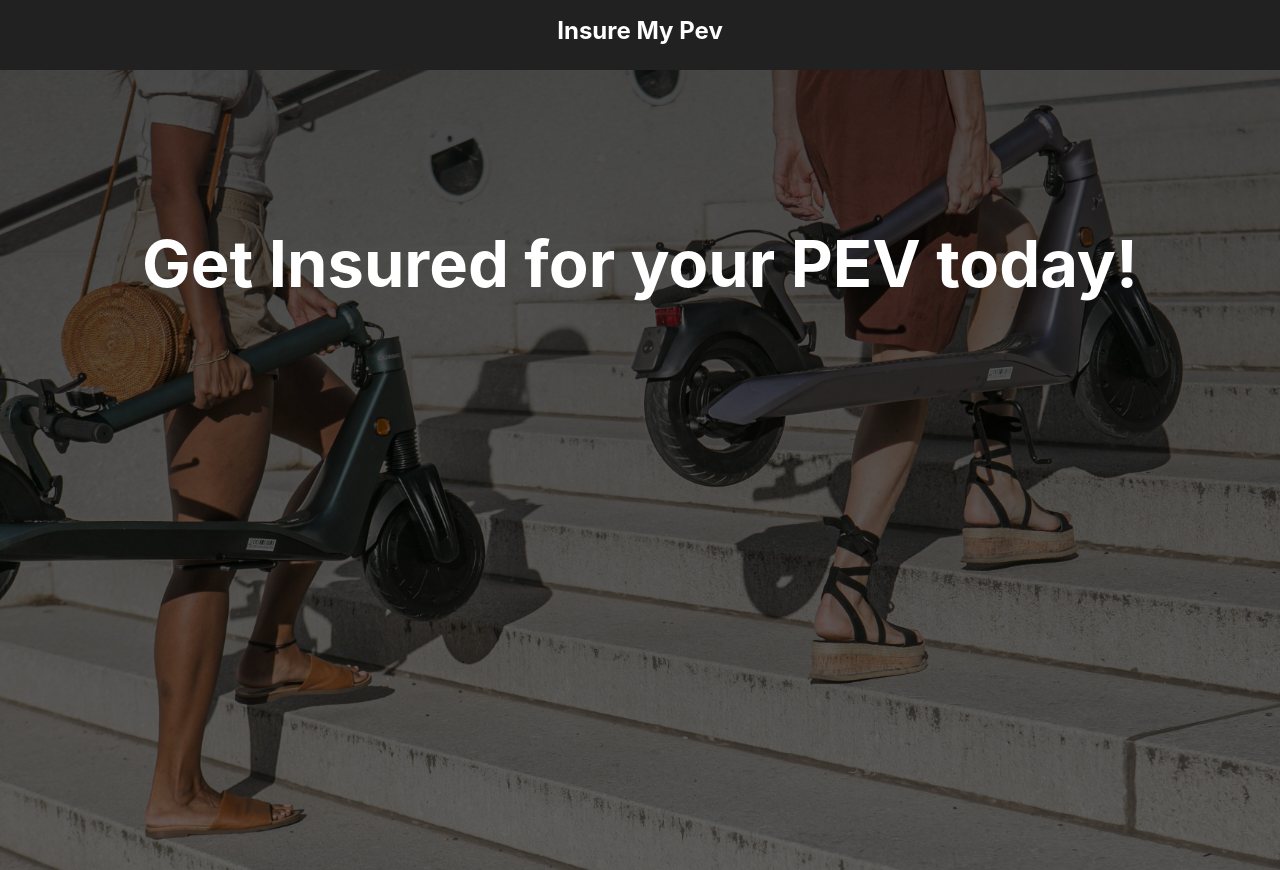
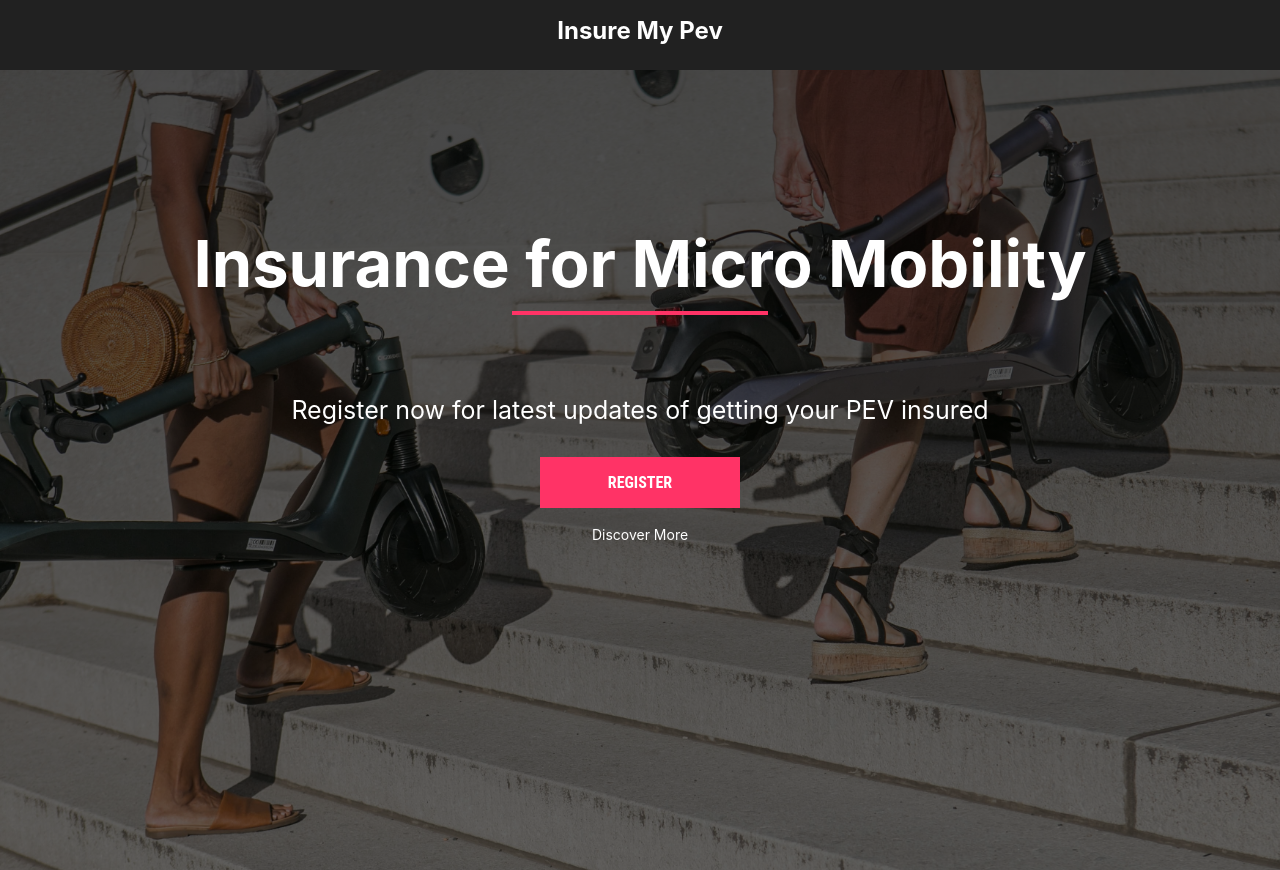
Before and after one commit to maxcramer/imp, a React (Create React App) app: page / in a window 1280 px wide. Built offline with nearby package versions, Linux system fonts and the light colour scheme.

Commit message:
styled out hero for homepage

```diff
--- a/src/components/Hero/Hero.js
+++ b/src/components/Hero/Hero.js
@@ -6,7 +6,16 @@ const Hero = () => {
   return (
     <div className="hero_container">
       <div className="hero_text_container">
-        <h1 className="hero_title">Get Insured for your PEV today!</h1>
+        <div>
+          <h1 className="hero_title">Insurance for Micro Mobility</h1>
+          <span className="hero_underscore"></span>
+        </div>
+
+        <p className="hero_tagline">
+          Register now for latest updates of getting your PEV insured{" "}
+        </p>
+        <button className="cta_register">Register</button>
+        <p className="hero_cta_tagline">Discover More</p>
       </div>
     </div>
   );
--- a/src/components/Hero/hero.css
+++ b/src/components/Hero/hero.css
@@ -24,3 +24,47 @@
   margin: 0;
   font-size: 65px;
 }
+
+.hero_underscore {
+  height: 4px;
+  width: 20%;
+  display: block;
+  margin: 8px auto 0;
+  background-color: #ff3366;
+}
+
+.hero_tagline {
+  font-size: 25px;
+  margin: 80px 0 32px 0;
+}
+
+.cta_register {
+  width: 100px;
+  height: 30px;
+  background-color: #ff3366;
+  border: none;
+  text-transform: uppercase;
+  color: white;
+  font-weight: 700;
+  font-family: "Roboto Condensed", sans-serif;
+  padding: 16px 40px;
+  font-size: 1rem;
+  box-shadow: none;
+  min-width: 200px;
+  height: auto;
+}
+
+.cta_register:hover {
+  text-decoration: none;
+  background-color: #e62958;
+  box-shadow: 0px 2px 4px -1px rgb(0 0 0 / 20%),
+    0px 4px 5px 0px rgb(0 0 0 / 14%), 0px 1px 10px 0px rgb(0 0 0 / 12%);
+  cursor: pointer;
+}
+
+.hero_cta_tagline {
+  font-size: 14px;
+  margin-top: 16px;
+  font-weight: 400;
+  line-height: 1.5;
+}
```
